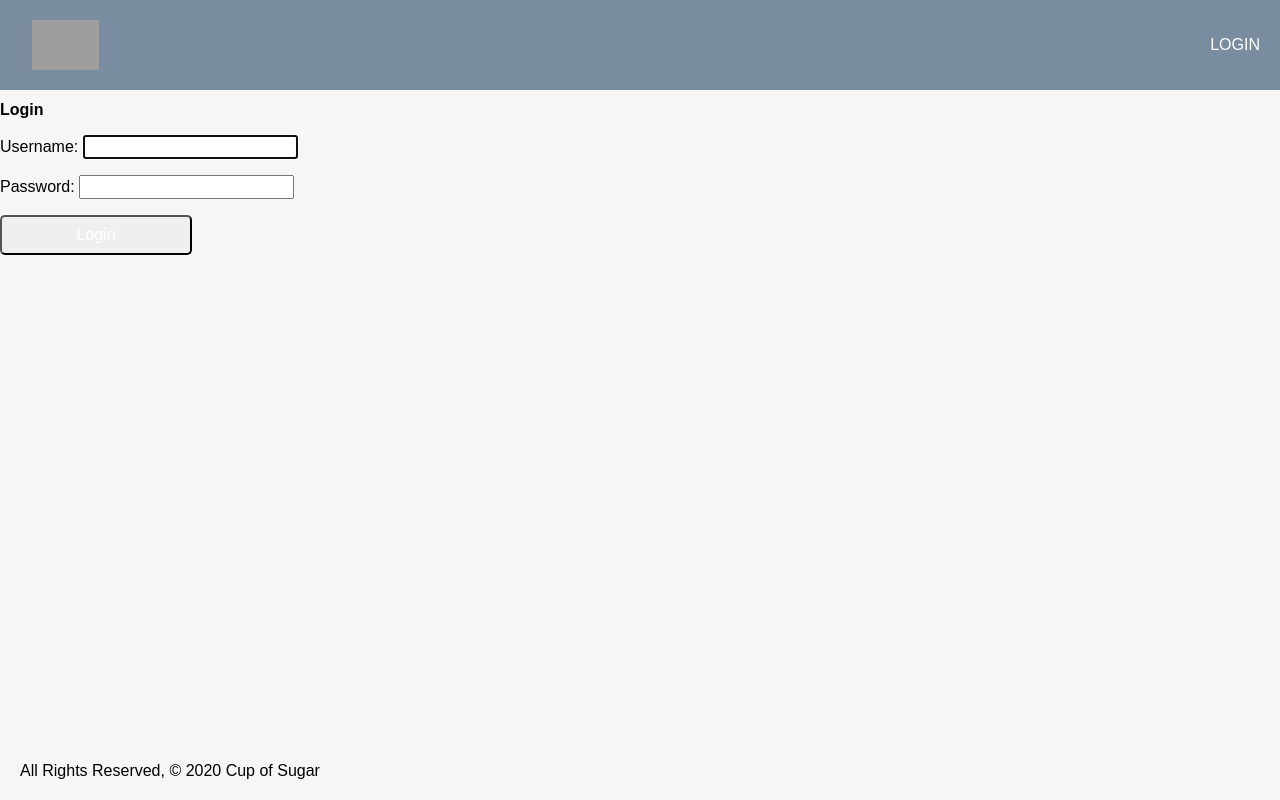
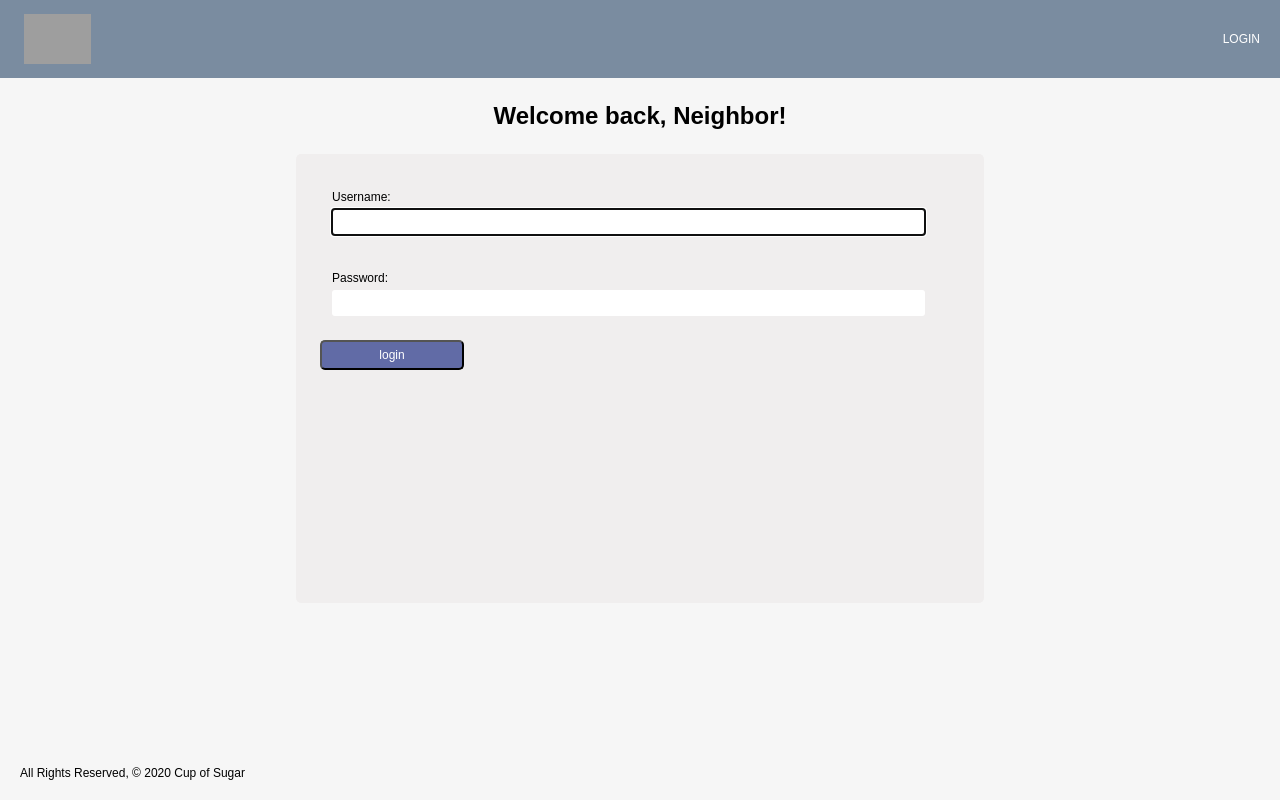
Before and after one commit to skimalee/cup-of-sugar, a Django app: page /accounts/login/ in a window 1280 px wide. Run offline with Django 3.2, Linux system fonts and the light colour scheme; grey boxes are pictures that could not be loaded.

Commit message:
css for index, detail, create, login

```diff
--- a/main_app/static/css/style.css
+++ b/main_app/static/css/style.css
@@ -1,5 +1,5 @@
 * {
-  font-size: 16px
+  font-size: 12px
 }
 
 body {
@@ -48,8 +48,8 @@ a {
 }
 
 .right li {
-  font-size: 12px;
-  padding-left: 10px;
+  font-size: .5em;
+  padding-left: 3em;
 }
 
 main {
@@ -93,7 +93,7 @@ footer.page-footer {
 .fieldWrapper input {
   border-radius: 3px;
   border-style: none;
-  height: 1rem;
+  height: 2rem;
   padding-left: .5em;
   width: 95%;
   margin-top: 5px;
@@ -116,7 +116,8 @@ footer.page-footer {
   color: white;
 }
 
-#signup-btn {
+#signup-btn,
+#login-btn {
   background: #616BA6;
 
 }
@@ -227,20 +297,44 @@ footer.page-footer {
   border-style: solid;
   border-width: .4px;
   color: white;
-  margin: 5em;
+  margin: 1.5em;
   padding: 1em;
   border-radius: 5px;
-
 }
 
-.card-content {
+.card-content p {
   color: black;
-  font-size: .5rem;
+  font-size: .7rem;
 }
 
 .cup-photo {
-  height: 60%;
+  height: 70%;
   width: auto;
   background: black;
   margin: 0;
 }
+
+/* login page */
+
+.login-container {
+  padding: 2em;
+  margin: 0 auto;
+  height: 60%;
+  width: 50%;
+  background: #F0EEEE;
+  border-radius: 5px;
+  display: flex;
+  flex-direction: column;
+}
+
+.welcome-user {
+  font-size: 2rem;
+  margin: 1em;
+  text-align: center;
+}
+.login-input {
+  margin-bottom: 1em;
+}
+
+
+/* cup-form */
--- a/main_app/templates/base.html
+++ b/main_app/templates/base.html
@@ -16,13 +16,14 @@
         <nav>
             <div class="nav-wrapper">
                 <div class="logo">
-                    <img class="brand-logo" src="https://i.imgur.com/SdDFZy5.png">
+                    <a href="{% url 'index' %}">
+                        <img class="brand-logo" src="https://i.imgur.com/SdDFZy5.png">
+                    </a>
                 </div>
                 <ul class="right">
                     {% if user.is_authenticated %}
-                        <li><a href="{% url 'cups_create' %}">Add a Cup</a></li>
-                        <li><a href="{% url 'index' %}">View Cups</a></li>
-                        <li><a href="{% url 'logout' %}">Logout</a></li>
+                        <li><a href="{% url 'index' %}">VIEW CUPS</a></li>
+                        <li><a href="{% url 'logout' %}">LOG OUT</a></li>
                     {% else %}
                         <li><a href="{% url 'login' %}">LOGIN</a></li>
                     {% endif %}
--- a/main_app/templates/main_app/cup_form.html
+++ b/main_app/templates/main_app/cup_form.html
@@ -1,6 +1,7 @@
 {% extends 'base.html' %}
+{% block content%}
 
-{% block content%}
+
     {% if object %}
         <h1>Edit {{ object.item }}</h1>
     {% else %}
--- a/main_app/templates/registration/login.html
+++ b/main_app/templates/registration/login.html
@@ -1,10 +1,19 @@
 {% extends 'base.html' %}
 {% block content %}
-<h1>Login</h1>
-<form method="post" action="{% url 'login' %}">
-    {% csrf_token %}
-    {{ form.as_p }}
-    <input type="submit" class="btn" value="Login">
-    <input type="hidden" name="next" value="{{ next }}">
-</form>
+<h1 class="welcome-user">Welcome back, Neighbor!</h1>
+<div class='login-container'>
+    <form class="login-form" method="post" action="{% url 'login' %}">
+        {% csrf_token %}
+        {% for field in form %}
+        <div class="fieldWrapper">
+            {{ field.errors }}
+            {{ field.label_tag }}<div class="login-input">{{ field }}</div>
+            {% if field.help_text %}
+            <p class="help help-text">{{ field.help_text|safe }}</p>
+            {% endif %}
+        </div>
+        {% endfor %}
+        <input type="submit" class="btn" id="login-btn" value="login">
+    </form>
+</div>
 {% endblock %}
```
Also changed, not shown: other parts of main_app/static/css/style.css (+71 -2 lines), main_app/templates/cups/index.html (+20 -3 lines), main_app/templates/main_app/cup_detail.html (+7 -5 lines).
